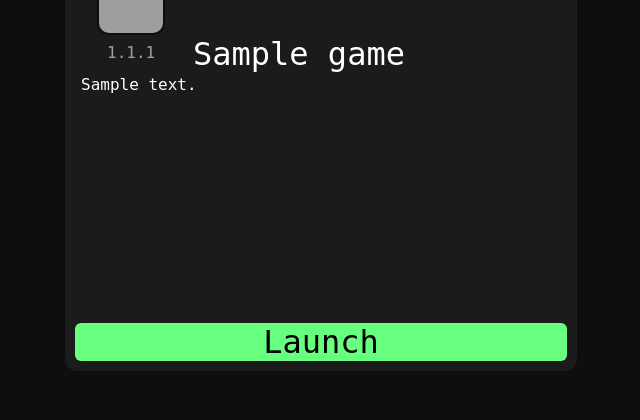
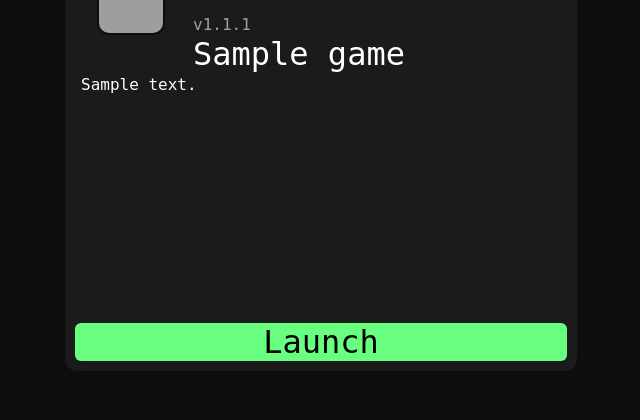
Before and after one commit to ItsTato/GammaLauncher, a Flask app: page /games/1 in a window 1280 px wide. Shown: the part 257-677 px from the top of the page, without its empty margins (319-959 px from the left). Run offline with Flask 3, Linux system fonts and the light colour scheme; tables that the repository leaves empty hold one stand-in row (values such as "Sample post"); some web fonts are replaced; grey boxes are pictures that could not be loaded.

Commit message:
Move game-version

```diff
--- a/static/css/game.css
+++ b/static/css/game.css
@@ -56,8 +56,8 @@
 
 .game-version {
 	position: absolute;
-	top: 156px;
-	left: 42px;
+	top: 128px;
+	left: 128px;
 	font-size: 16px;
 	font-family: 'Cascadia Code', monospace;
 	text-align: center;
--- a/templates/game.html
+++ b/templates/game.html
@@ -25,7 +25,7 @@
 		<div class="game">
 			<img src="/images/{{game.BannerID}}" onerror="this.onerror=null; this.src='/static/no_banner.png';" class="game-banner" width="512" height="128">
 			<img src="/images/{{game.ThumbnailID}}" class="game-icon" width="64" height="64">
-			<p class="game-version">{{game.VersionMajor}}.{{game.VersionMinor}}.{{game.VersionRevision}}</p>
+			<p class="game-version">v{{game.VersionMajor}}.{{game.VersionMinor}}.{{game.VersionRevision}}</p>
 			<p class="game-name">{{game.Name}}</p>
 			<p class="game-description-long">{{game.LongDescription}}</p>
 			<div id="launch-game" class="game-launch">Launch</div>
```
